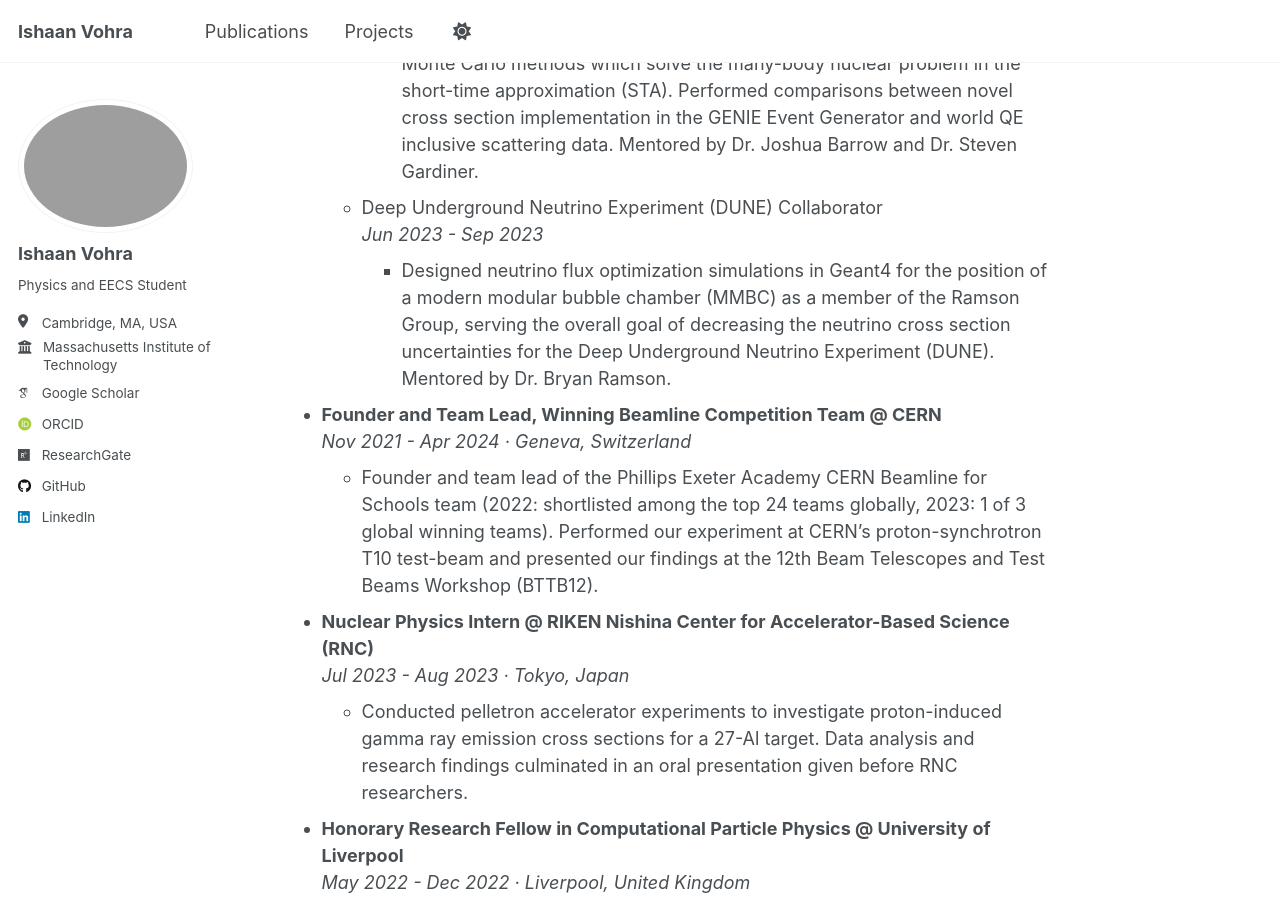
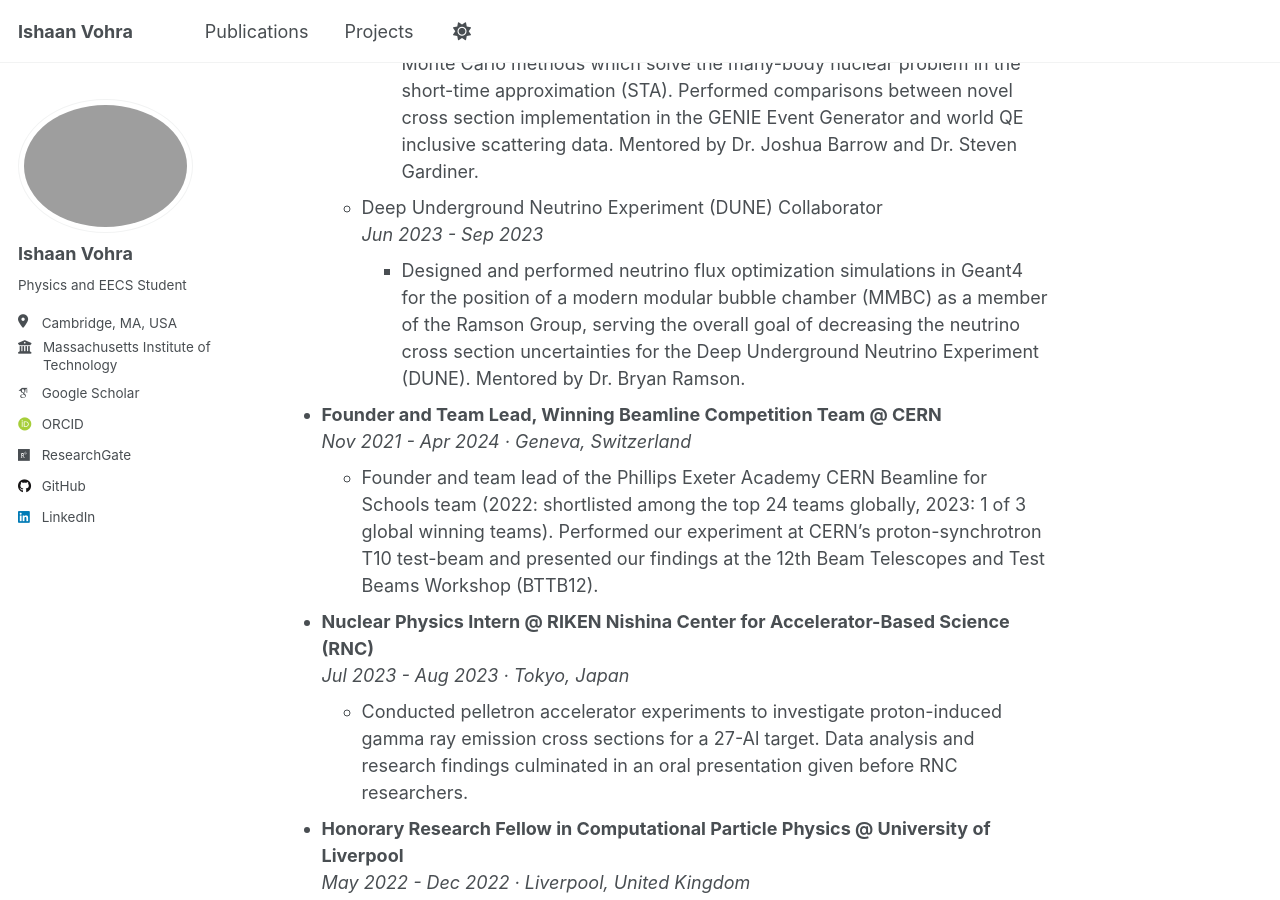
Before and after one commit to Ishaan-vohra/Ishaan-vohra.github.io, a Jekyll site: the page built from _pages/about.md, in a window 1280 px wide and 900 px high, scrolled down 1542 px. Built offline with Jekyll 4.4.1, drawn with Linux system fonts in a browser that asks for light colours; some web fonts are replaced; a script that is not in the unit is left out.

Commit message:
minor update

```diff
--- a/_pages/about.md
+++ b/_pages/about.md
@@ -47,7 +47,7 @@ Work Experience
       * Implemented electromagnetic quasielastic (QE) scattering models in the GENIE Event Generator based on response functions derived from quantum Monte Carlo methods which solve the many-body nuclear problem in the short-time approximation (STA). Performed comparisons between novel cross section implementation in the GENIE Event Generator and world QE inclusive scattering data. Mentored by Dr. Joshua Barrow and Dr. Steven Gardiner.
     * Deep Underground Neutrino Experiment (DUNE) Collaborator
       *Jun 2023 - Sep 2023*
-      * Designed neutrino flux optimization simulations in Geant4 for the position of a modern modular bubble chamber (MMBC) as a member of the Ramson Group, serving the overall goal of decreasing the neutrino cross section uncertainties for the Deep Underground Neutrino Experiment (DUNE). Mentored by Dr. Bryan Ramson.
+      * Designed and performed neutrino flux optimization simulations in Geant4 for the position of a modern modular bubble chamber (MMBC) as a member of the Ramson Group, serving the overall goal of decreasing the neutrino cross section uncertainties for the Deep Underground Neutrino Experiment (DUNE). Mentored by Dr. Bryan Ramson.
 
 * **Founder and Team Lead, Winning Beamline Competition Team @ CERN**
   *Nov 2021 - Apr 2024 &middot; Geneva, Switzerland*
```
